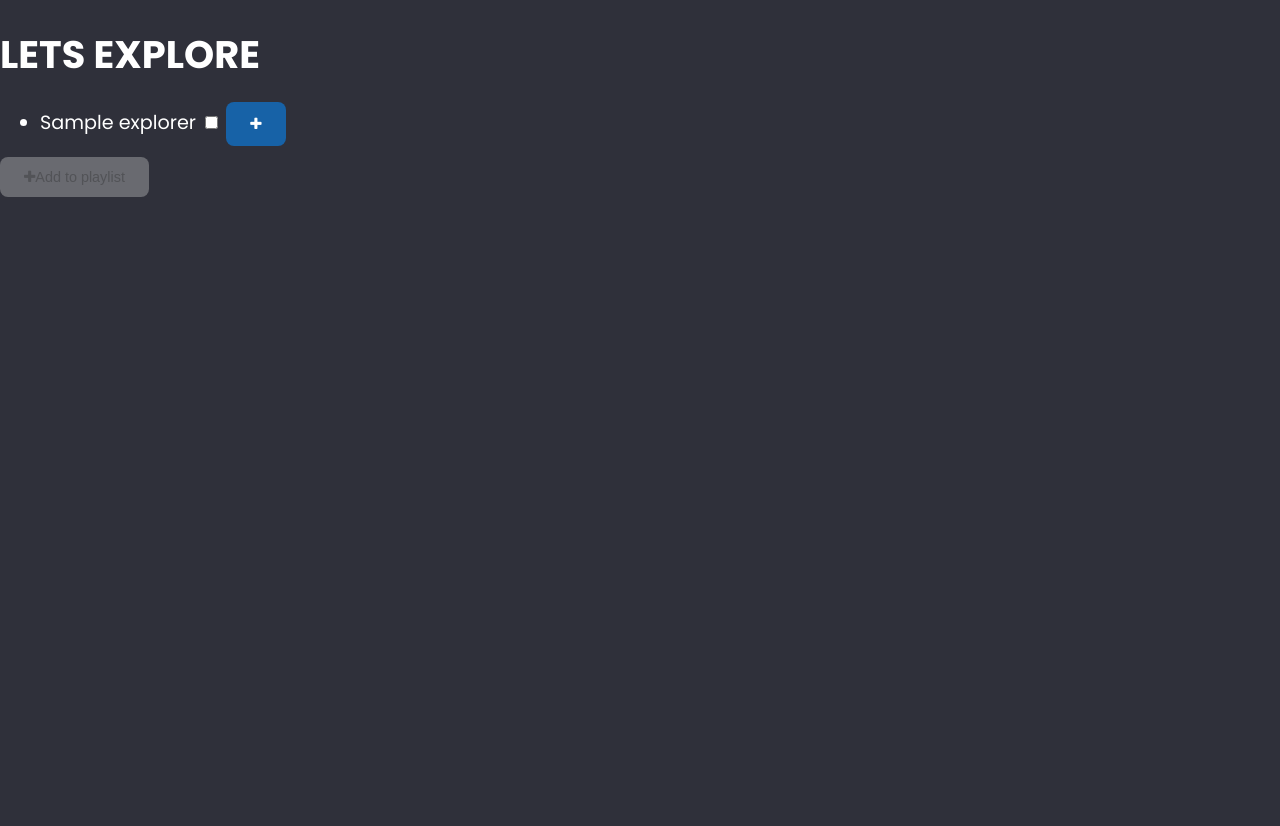
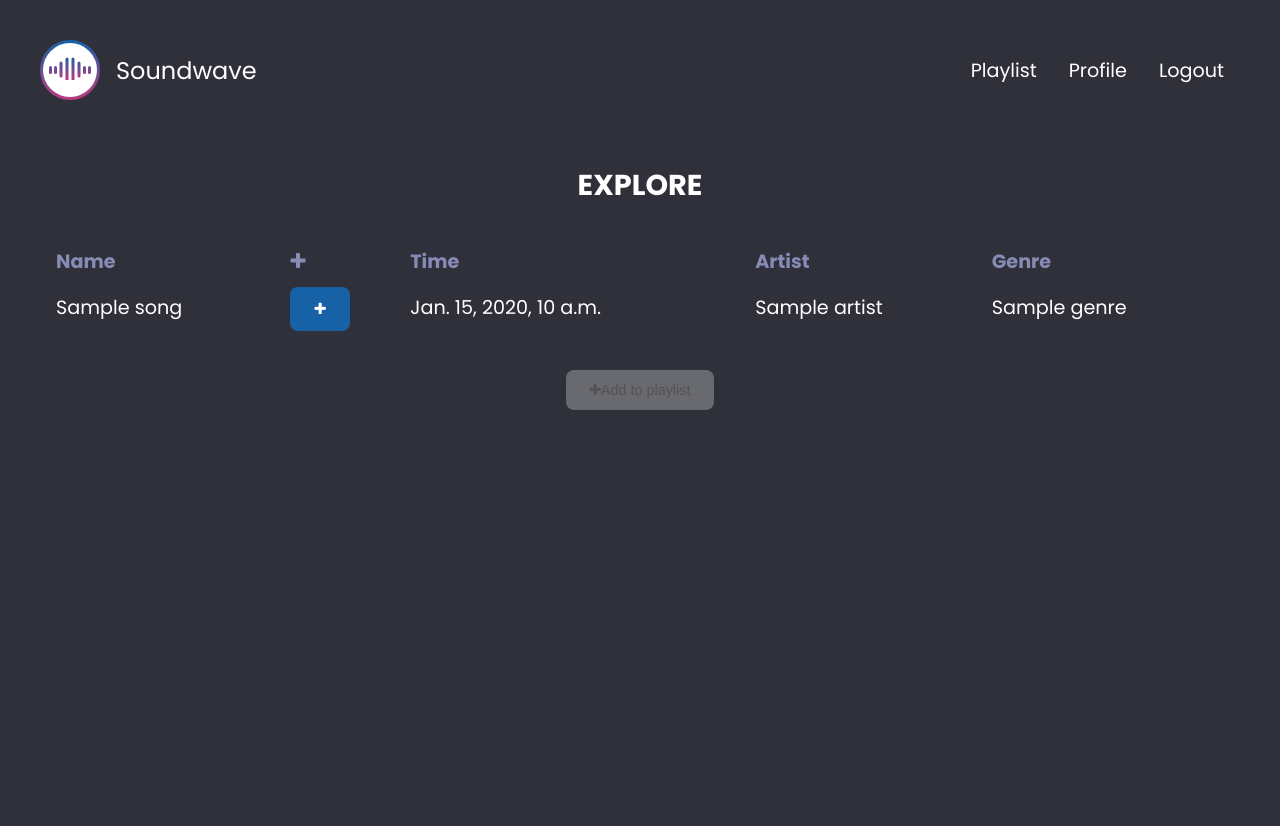
Before and after one commit to Faruqt/Soul, a Django app: template soul/templates/soul/explore.html in a window 1280 px wide. After the commit the page ends 410 px from the top, so only its background shows below. Run offline with Django 3.2, Linux system fonts and the light colour scheme; the template is opened without the code that fills it: most values are stand-ins (such as "Sample title", 1, 10 or a date in 2020).

Commit message:
Add Table Display to explore.html

```diff
--- a/soul/static/css/index.css
+++ b/soul/static/css/index.css
@@ -29,6 +29,7 @@
     align-items: flex-start;
     margin: 1rem;
     align-self: center;
+    text-align: center;
   }
 
 @media (max-width: 932px) {
@@ -40,8 +41,19 @@
       justify-content: center;
     }
 
+    .join-btn{
+      text-align: center;
+    }
+
+    .home-main-section .call-to-action {
+      align-items: revert;
+    }
+
   }
-
+.buttons{
+  text-align: center;
+  margin-top: 2rem;
+}
 .home-page-circle-1 {
     position: absolute;
     width: 20vw;
--- a/soul/static/css/styles.css
+++ b/soul/static/css/styles.css
@@ -12,6 +12,11 @@ body{
     font-size: 1.2rem;
     color: white;
     min-height: 100vh;
+    overflow-x: hidden;
+}
+
+ul{
+    list-style: none;
 }
 
 .full-height-container{
@@ -74,8 +79,8 @@ body{
 }
 
 .container {
-    max-width: 1200px;
-    margin: 0 auto;
+    /* max-width: 1200px; */
+    /* margin: 0 auto; */
     padding: 0 40px;
     flex-grow: 1;
 }
@@ -113,15 +118,100 @@ body{
     background-color: #2796ff;
   }
 
-/* .GenrePick input, .MusicList input{
+.GenrePick input, .MusicList input{
     visibility: hidden;
     display:none;
-} */
+}
 /* continue disabled button style  */
 #continue, #playlistAdd {
     background-color: #696a70;
     color: #525357;
+    margin-bottom: 1rem;
   }
-/* .MusicList label{
+
+.GenreList label{
     background-color: rgb(23, 98, 167);
-} */
+    width:80%;
+    display:inline-block;
+}
+
+.GenrePick{
+    width: 40%;
+    margin: 0 auto;
+    border-radius: 2rem;
+    position: absolute;
+    top: 60%;
+    left: 50%;
+    transform: translate(-50%, -50%);
+    border: 1px solid #2E3852;
+}
+
+@media (max-width: 800px) {
+    .GenrePick{
+        width: 50%;
+        }
+}
+@media (max-width: 650px) {
+.GenrePick{
+    width: 55%;
+    }
+}
+
+@media (max-width: 520px) {
+.GenrePick{
+    width: 60%;
+    }
+}
+
+@media (max-width: 462px) {
+    .GenrePick{
+        top: 64%;
+    }
+}
+
+@media (max-width: 420px) {
+.GenrePick{
+    width: 70%;
+    }
+}
+.GenrePick ul, .GenrePick .buttons{
+    text-align: center;
+    padding-left: 0px;
+}
+
+.GenreList{
+    margin-top: 1rem;
+}
+
+.Welcome-text{
+    text-align: center;
+}
+.Welcome-text .user{
+    color:#4752bd;
+    text-transform: capitalize;
+}
+
+/* explore page styling */
+
+/* explore table width */
+.Explorerr{
+    width:100%
+}
+/* playlist table width */
+.Explorerrr{
+    width:120%
+}
+
+.Explorerr td, .Explorerrr td{
+    text-align:left;
+    white-space:nowrap
+}
+
+.Explorerr th, .Explorerrr th{
+    text-align:left;
+    color: #878bb5
+}
+
+table{
+    border-spacing:15px;
+}
--- a/soul/templates/soul/explore.html
+++ b/soul/templates/soul/explore.html
@@ -18,23 +18,61 @@
 </head>
 
 <body>
-    <h1> LETS EXPLORE</h1>
+    <div class="container full-height-container">
+        <header class="main-header">
+            <a href="{% url 'home' %}" class="brand-logo">
+            <img src="{% static 'logo.svg' %}" alt="">
+            <div class="brand-logo-name">Soundwave</div>
+            </a>
+            <nav class="main-nav">
+                <ul>
+                  <li>
+                    <a href="{% url 'playlist' %}">Playlist</a>
+                </li>
+                <li>
+                    <a href="{% url 'profile' %}">Profile</a>
+                </li>
+                <li>
+                    <a href="{% url 'logout' %}">Logout</a>
+                </li>
+                </ul>
+            </nav>
+        </header>
+        <section class="explore-main-section">
+            <div class="Welcome-text">
+                <h1>EXPLORE</h1>
+            </div>
 
-    <form action="" method="post" class="Explore">
+            <form action="" method="post" class="Explore" enctype="multipart/form-data">
                 {% csrf_token %} <!-- csrf token for security -->
-        <ul class="">
+                <table class="Explorerr">
+                    <tr>
+                      <th>Name</th>
+                      <th><i class="fa fa-plus icon"></i></th>
+                      <th>Time</th>
+                      <th>Artist</th>
+                      <th>Genre</th>
+                    </tr>
                     {% for explorer in explore %}
-                <li class="MusicList">
-                    <span>{{ explorer }}</span>
+                    <tr>
+                      <td>{{explorer.song}}</td>
+                      <td class="MusicList">
                         <input type="checkbox" class="taskCheckbox" name="music_select" id="{{ explorer }}" value="{{ explorer.id }}" >
                         <label class="btn btn-secondary" for="{{ explorer }}" onclick="musicAdded.call(this)"> <i class="fa fa-plus icon"></i> </label>
-                </li>
+                      </td>
+                      <td >{{explorer.time}}</td>
+                      <td >{{explorer.artist}}</td>
+                      <td >{{explorer.genre}}</td>
+                    </tr>
                     {% endfor %}
-        </ul> <!--end Music-List -->
+                  </table> <!--end Music-List -->
+
                 <div class="buttons">
-            <button id ="playlistAdd" class="taskAdd btn" name="music_selected" type="submit" disabled><i class="fa fa-plus icon"></i>Add to playlist</button>
+                    <button id ="playlistAdd" class=" btn" name="music_selected" type="submit" disabled><i class="fa fa-plus icon"></i>Add to playlist</button>
                 </div>
             </form>
 
+          </section>
+    </div>
 </body>
 </html>
```
Also changed, not shown: soul/static/css/discover.css (+7 -1 lines). Lines whose indentation alone changed are shown as unchanged.
